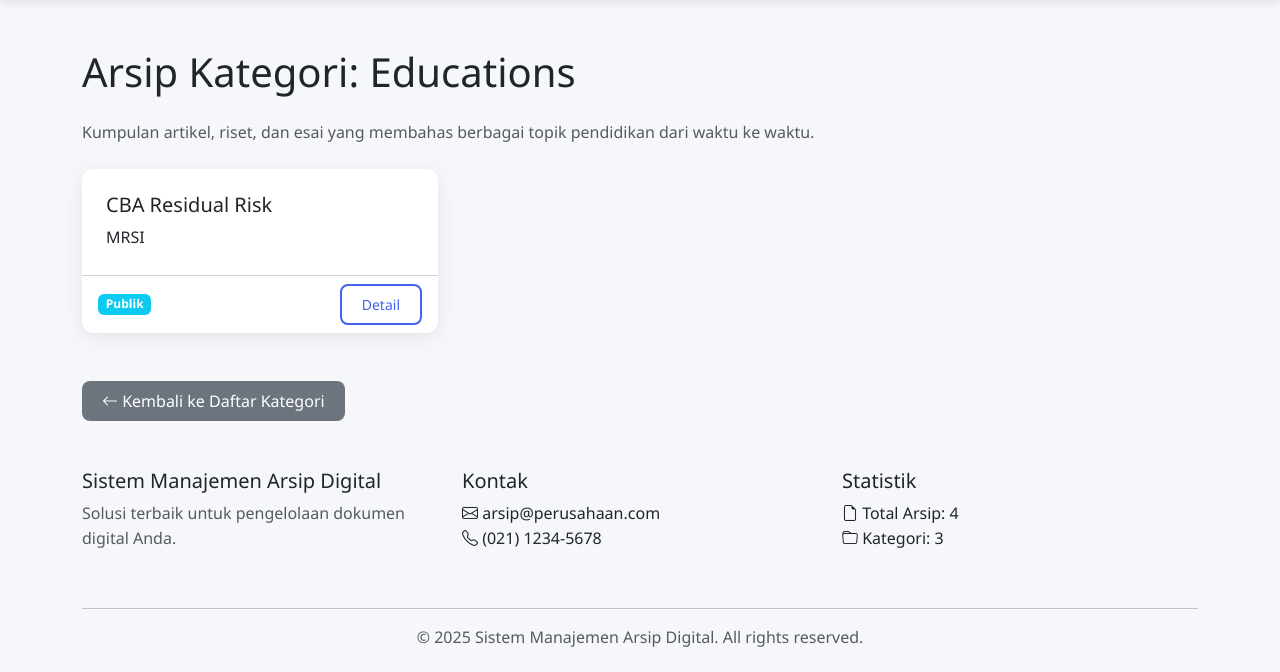
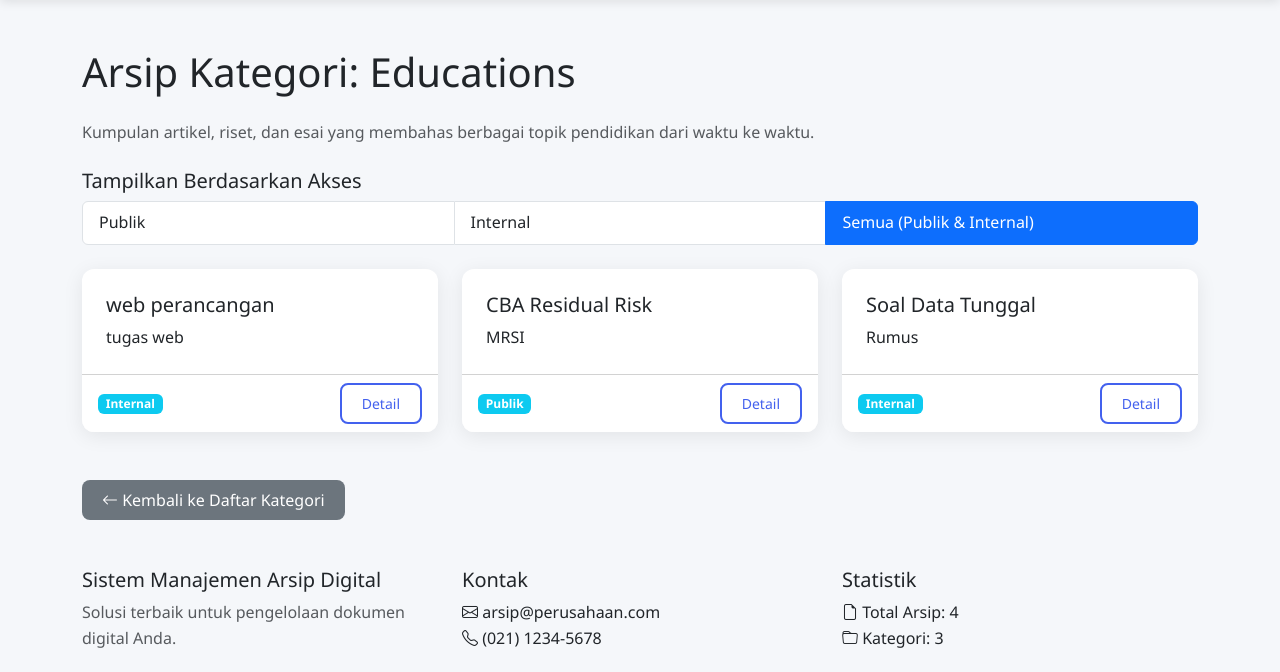
Before and after one commit to cimoyt12/Projectarsip, a Django app: page /kategori/3/ in a window 1280 px wide. Shown: the part 82-754 px from the top of the page. Before the commit the page ends 729 px from the top, so only its background shows below. Run offline with Django 5.2, Linux system fonts and the light colour scheme; a user stored in the database is signed in; data comes from the database, SQL or seed files in the repository; both versions use the stored data as it was after the commit.

Commit message:
update minor

```diff
--- a/arsip/templates/arsip/arsip_per_kategori.html
+++ b/arsip/templates/arsip/arsip_per_kategori.html
@@ -6,6 +6,28 @@
 {% block content %}
 <h1 class="mb-4">Arsip Kategori: {{ kategori.nama }}</h1>
 <p class="text-muted mb-4">{{ kategori.deskripsi }}</p>
+
+{# Tambahkan filter status akses di sini #}
+{% if user.is_authenticated %}
+<div class="mb-4">
+    <h5>Tampilkan Berdasarkan Akses</h5>
+    <div class="list-group list-group-horizontal-sm"> {# Menggunakan horizontal untuk tampilan samping #}
+        <a href="{% url 'arsip:arsip_per_kategori' kategori.id %}?status_akses=publik"
+           class="list-group-item list-group-item-action {% if request.GET.status_akses == 'publik' %}active{% endif %}"> {# Perubahan ada di baris ini #}
+            Publik
+        </a>
+        <a href="{% url 'arsip:arsip_per_kategori' kategori.id %}?status_akses=internal"
+           class="list-group-item list-group-item-action {% if request.GET.status_akses == 'internal' %}active{% endif %}">
+            Internal
+        </a>
+        {# Opsional: Tombol untuk melihat semua (publik + internal) jika login #}
+        <a href="{% url 'arsip:arsip_per_kategori' kategori.id %}"
+           class="list-group-item list-group-item-action {% if not request.GET.status_akses and user.is_authenticated %}active{% endif %}">
+            Semua (Publik & Internal)
+        </a>
+    </div>
+</div>
+{% endif %}
 
 {% if arsip_list %}
 <div class="row row-cols-1 row-cols-md-3 g-4">
--- a/arsip/views.py
+++ b/arsip/views.py
@@ -28,13 +28,13 @@ import os
 
 # Fungsi pembantu untuk memeriksa apakah pengguna adalah Admin atau Editor
 def is_admin_or_editor(user):
-    return user.is_authenticated and user.profile.role in ['Admin', 'Editor']
+    return user.is_authenticated and hasattr(user, 'profile') and user.profile.role in ['Admin', 'Editor']
 
 # Fungsi pembantu untuk memeriksa apakah pengguna adalah Admin atau Pembuat arsip itu sendiri
 def is_admin_or_arsip_owner(user, arsip):
-    return user.is_authenticated and (user.profile.role == 'Admin' or user == arsip.dibuat_oleh)
+    return user.is_authenticated and hasattr(user, 'profile') and (user.profile.role == 'Admin' or user == arsip.dibuat_oleh)
 
-# --- Fungsi Pembantu untuk Menambah Akses ---
+# Fungsi Pembantu untuk Menambah Akses
 def increment_arsip_access(request, arsip_id):
     """
     Menambah kolom 'diakses' pada Arsip dan melacak sesi pengguna
@@ -60,7 +60,7 @@ def increment_arsip_access(request, arsip_id):
         print(f"Arsip ID {arsip_id} sudah diakses dalam sesi ini. Tidak menambah akses.")
 
 
-# --- Fungsi View untuk Preview Dokumen ---
+# Fungsi View untuk Preview Dokumen
 @xframe_options_exempt
 def view_digital_document(request, arsip_id):
     increment_arsip_access(request, arsip_id)
@@ -120,7 +120,7 @@ def view_digital_document(request, arsip_id):
         return JsonResponse({'error': f'Terjadi kesalahan saat memproses file: {str(e)}'}, status=500)
 
 
-# --- Fungsi View untuk Download Dokumen ---
+# Fungsi View untuk Download Dokumen
 @login_required
 def download_digital_document(request, arsip_id):
     increment_arsip_access(request, arsip_id)
@@ -155,7 +155,8 @@ def dashboard(request):
     profile = request.user.profile
 
     if profile.role == 'Admin':
-        return redirect('dashboard_admin') # Perlu didefinisikan di urls.py Anda
+        # Perlu didefinisikan di urls.py Anda
+        return redirect('dashboard_admin')
     elif profile.role == 'Editor':
         return redirect('dashboard_editor')
     elif profile.role == 'Pembuat':
@@ -166,7 +167,8 @@ def dashboard(request):
 
 @login_required
 def dashboard_pembuat(request):
-    if request.user.profile.role != 'Pembuat':
+    # Memastikan pengguna memiliki atribut 'profile' sebelum mengaksesnya
+    if not hasattr(request.user, 'profile') or request.user.profile.role != 'Pembuat':
         messages.error(request, 'Anda tidak memiliki izin untuk mengakses halaman ini.')
         return redirect('arsip:beranda')
 
@@ -180,14 +182,15 @@ def dashboard_pembuat(request):
 
 @login_required
 def dashboard_editor(request):
-    if request.user.profile.role not in ['Admin', 'Editor']:
+    # Memastikan pengguna memiliki atribut 'profile' sebelum mengaksesnya
+    if not hasattr(request.user, 'profile') or request.user.profile.role not in ['Admin', 'Editor']:
         messages.error(request, 'Anda tidak memiliki izin untuk mengakses halaman ini.')
         return redirect('arsip:beranda')
 
     arsip_pending = Arsip.objects.filter(status_verifikasi='pending').count()
     arsip_diverifikasi = Arsip.objects.filter(
         Q(verifikator=request.user) | Q(status_verifikasi='diterima')
-    ).order_by('-tanggal_verifikasi')[:5] # Menampilkan arsip yang diverifikasi oleh user atau yang sudah diterima
+    ).order_by('-tanggal_verifikasi')[:5]
 
     return render(request, 'arsip/dashboard_editor.html', {
         'arsip_pending': arsip_pending,
@@ -201,15 +204,18 @@ class ArsipViewSet(viewsets.ModelViewSet):
     filterset_fields = ['kategori', 'status_akses']
 
 def beranda(request):
-    # Membatasi arsip terbaru hingga 6
-    arsip_terbaru = Arsip.objects.filter(
-        status_verifikasi='diterima'
-    ).order_by('-tanggal_diterima')[:6] # Ditambahkan slicing [:6]
+    # Mulai dengan arsip yang sudah diverifikasi
+    arsip_terbaru_queryset = Arsip.objects.filter(status_verifikasi='diterima')
 
-    # Membatasi kategori populer hingga 4
+    # Jika pengguna tidak login, hanya tampilkan arsip publik
+    if not request.user.is_authenticated:
+        arsip_terbaru_queryset = arsip_terbaru_queryset.filter(status_akses='publik')
+
+    arsip_terbaru = arsip_terbaru_queryset.order_by('-tanggal_diterima')[:6]
+
     kategori_populer = Kategori.objects.annotate(
         jumlah_arsip=Count('arsip')
-    ).order_by('-jumlah_arsip')[:4] # Ditambahkan slicing [:4]
+    ).order_by('-jumlah_arsip')[:4]
 
     return render(request, 'arsip/beranda.html', {
         'arsip_terbaru': arsip_terbaru,
@@ -217,22 +223,35 @@ def beranda(request):
     })
 
 def daftar_arsip(request):
-    arsip_list = Arsip.objects.filter(status_verifikasi='diterima', status_akses='publik')
+    # Mulai dengan semua arsip yang sudah diverifikasi
+    arsip_list = Arsip.objects.filter(status_verifikasi='diterima')
+
     kategori_id = request.GET.get('kategori')
     status_akses_filter = request.GET.get('status_akses')
 
+    # Filter berdasarkan kategori jika ada
     if kategori_id:
         arsip_list = arsip_list.filter(kategori_id=kategori_id)
 
+    # Perbaikan: Awalnya filter ini di dalam `if request.user.is_authenticated:`
+    # Sekarang kita proses status_akses_filter terlebih dahulu.
     if status_akses_filter:
-        arsip_list = arsip_list.filter(status_akses=status_akses_filter)
-
-    if request.user.is_authenticated:
-        if status_akses_filter == 'internal':
-            arsip_list = Arsip.objects.filter(
-                status_verifikasi='diterima',
-                status_akses='internal'
-            )
+        if status_akses_filter == 'publik':
+            arsip_list = arsip_list.filter(status_akses='publik')
+        elif status_akses_filter == 'internal':
+            # Pastikan user terautentikasi dan memiliki profil sebelum mengakses role
+            if request.user.is_authenticated and hasattr(request.user, 'profile'):
+                arsip_list = arsip_list.filter(status_akses='internal')
+            else:
+                # Jika user mencoba mengakses internal tapi tidak login/tidak punya profil
+                messages.warning(request, "Anda harus login untuk melihat arsip internal.")
+                arsip_list = arsip_list.none() # Atau bisa juga redirect ke login page
+    else:
+        # Default behavior ketika tidak ada filter status_akses:
+        if not request.user.is_authenticated:
+            # Jika tidak login, defaultnya hanya tampilkan publik
+            arsip_list = arsip_list.filter(status_akses='publik')
+        # Jika login dan tidak ada filter status_akses, biarkan arsip_list apa adanya (publik dan internal)
 
     arsip_list = arsip_list.order_by('-tanggal_diterima')
     paginator = Paginator(arsip_list, 10)
@@ -261,7 +280,8 @@ def detail_arsip(request, arsip_id):
 def edit_arsip(request, arsip_id):
     arsip = get_object_or_404(Arsip, id=arsip_id)
 
-    if not (request.user.profile.role == 'Admin' or request.user.profile.role == 'Editor' or request.user == arsip.dibuat_oleh):
+    # Memastikan pengguna memiliki atribut 'profile' sebelum mengaksesnya
+    if not (request.user.is_authenticated and hasattr(request.user, 'profile') and (request.user.profile.role == 'Admin' or request.user.profile.role == 'Editor' or request.user == arsip.dibuat_oleh)):
         messages.error(request, "Anda tidak memiliki izin untuk mengedit arsip ini!")
         return redirect('arsip:detail_arsip', arsip_id=arsip.id)
 
@@ -292,7 +312,8 @@ def edit_arsip(request, arsip_id):
 def hapus_arsip(request, arsip_id):
     arsip = get_object_or_404(Arsip, id=arsip_id)
 
-    if not is_admin_or_arsip_owner(request.user, arsip):
+    # Memastikan pengguna memiliki atribut 'profile' sebelum mengaksesnya
+    if not (request.user.is_authenticated and hasattr(request.user, 'profile') and (request.user.profile.role == 'Admin' or request.user == arsip.dibuat_oleh)):
         messages.error(request, "Anda tidak memiliki izin untuk menghapus arsip ini!")
         return redirect('arsip:detail_arsip', arsip_id=arsip.id)
 
@@ -333,12 +354,30 @@ def kategori_list(request):
 
 def arsip_per_kategori(request, kategori_id):
     kategori = get_object_or_404(Kategori, id=kategori_id)
-    arsip_list = Arsip.objects.filter(kategori=kategori, status_verifikasi='diterima', status_akses='publik')
 
-    if request.user.is_authenticated:
-        status_filter = request.GET.get('status')
-        if status_filter == 'internal':
-            arsip_list = Arsip.objects.filter(kategori=kategori, status_verifikasi='diterima', status_akses='internal')
+    # Filter awal: Hanya arsip yang sudah diterima (diterima)
+    arsip_list = Arsip.objects.filter(kategori=kategori, status_verifikasi='diterima')
+
+    # Ambil status akses filter dari URL (misalnya ?status_akses=internal)
+    status_akses_filter = request.GET.get('status_akses')
+
+    if status_akses_filter:
+        if status_akses_filter == 'publik':
+            arsip_list = arsip_list.filter(status_akses='publik')
+        elif status_akses_filter == 'internal':
+            # Hanya tampilkan internal jika user terautentikasi dan memiliki profil
+            if request.user.is_authenticated and hasattr(request.user, 'profile'):
+                arsip_list = arsip_list.filter(status_akses='internal')
+            else:
+                messages.warning(request, "Anda harus login untuk melihat arsip internal di kategori ini.")
+                arsip_list = arsip_list.none() # Kosongkan queryset jika tidak ada akses
+    else:
+        # Perubahan di sini: Jika tidak ada filter status_akses di URL
+        if not request.user.is_authenticated:
+            # Jika tidak login, default ke hanya publik
+            arsip_list = arsip_list.filter(status_akses='publik')
+        # Jika login, dan tidak ada filter status_akses, biarkan arsip_list apa adanya (publik dan internal)
+        # Artinya, user yang login bisa melihat arsip publik dan internal secara bersamaan di daftar kategori.
 
     arsip_list = arsip_list.order_by('-tanggal_diterima')
 
@@ -349,13 +388,13 @@ def arsip_per_kategori(request, kategori_id):
 
 def cari_arsip(request):
     query = request.GET.get('q', '')
-    status_filter = request.GET.get('status', 'publik')
+    status_filter = request.GET.get('status_akses', 'publik') # Ubah dari 'status' ke 'status_akses'
 
     results = Arsip.objects.filter(
         Q(judul_arsip__icontains=query) |
         Q(deskripsi__icontains=query) |
         Q(kategori__nama__icontains=query)
-    )
+    ).filter(status_verifikasi='diterima') # Pastikan hanya yang sudah diverifikasi
 
     if not request.user.is_authenticated:
         results = results.filter(status_akses='publik')
@@ -364,6 +403,8 @@ def cari_arsip(request):
             results = results.filter(status_akses='internal')
         elif status_filter == 'publik':
             results = results.filter(status_akses='publik')
+        # Jika user login dan status_filter kosong (default), biarkan semua (publik dan internal)
+
 
     results = results.order_by('-tanggal_diterima')
 
@@ -395,7 +436,7 @@ class VerifikasiArsipView(LoginRequiredMixin, VerifikasiRequiredMixin, ListView)
         return queryset
 
     def dispatch(self, request, *args, **kwargs):
-        if not request.user.is_authenticated or request.user.profile.role not in ['Admin', 'Editor']:
+        if not request.user.is_authenticated or not hasattr(request.user, 'profile') or request.user.profile.role not in ['Admin', 'Editor']:
             messages.error(request, 'Anda tidak memiliki izin untuk mengakses halaman verifikasi.')
             return redirect('arsip:beranda')
         return super().dispatch(request, *args, **kwargs)
@@ -415,7 +456,7 @@ class VerifikasiDetailView(LoginRequiredMixin, VerifikasiRequiredMixin, UpdateVi
         return response
 
     def dispatch(self, request, *args, **kwargs):
-        if not request.user.is_authenticated or request.user.profile.role not in ['Admin', 'Editor']:
+        if not request.user.is_authenticated or not hasattr(request.user, 'profile') or request.user.profile.role not in ['Admin', 'Editor']:
             messages.error(request, 'Anda tidak memiliki izin untuk mengakses halaman verifikasi.')
             return redirect('arsip:beranda')
         return super().dispatch(request, *args, **kwargs)
@@ -436,7 +477,7 @@ def statistik_context(request):
 
 @login_required
 def upload_arsip(request):
-    if request.user.profile.role not in ['Admin', 'Pembuat']:
+    if not hasattr(request.user, 'profile') or request.user.profile.role not in ['Admin', 'Pembuat']:
         messages.error(request, 'Anda tidak memiliki izin untuk mengupload arsip.')
         return redirect('arsip:daftar_arsip')
     if request.method == 'POST':
@@ -445,6 +486,7 @@ def upload_arsip(request):
             arsip = form.save(commit=False)
             arsip.dibuat_oleh = request.user
             arsip.tanggal_diterima = timezone.now().date()
+            arsip.status_verifikasi = 'pending'
             arsip.save()
             form.save_m2m()
             messages.success(request, 'Arsip berhasil diupload dan menunggu verifikasi.')
```
Also changed, not shown: arsip/templates/arsip/daftar_arsip.html (+6 -3 lines), db.sqlite3.
